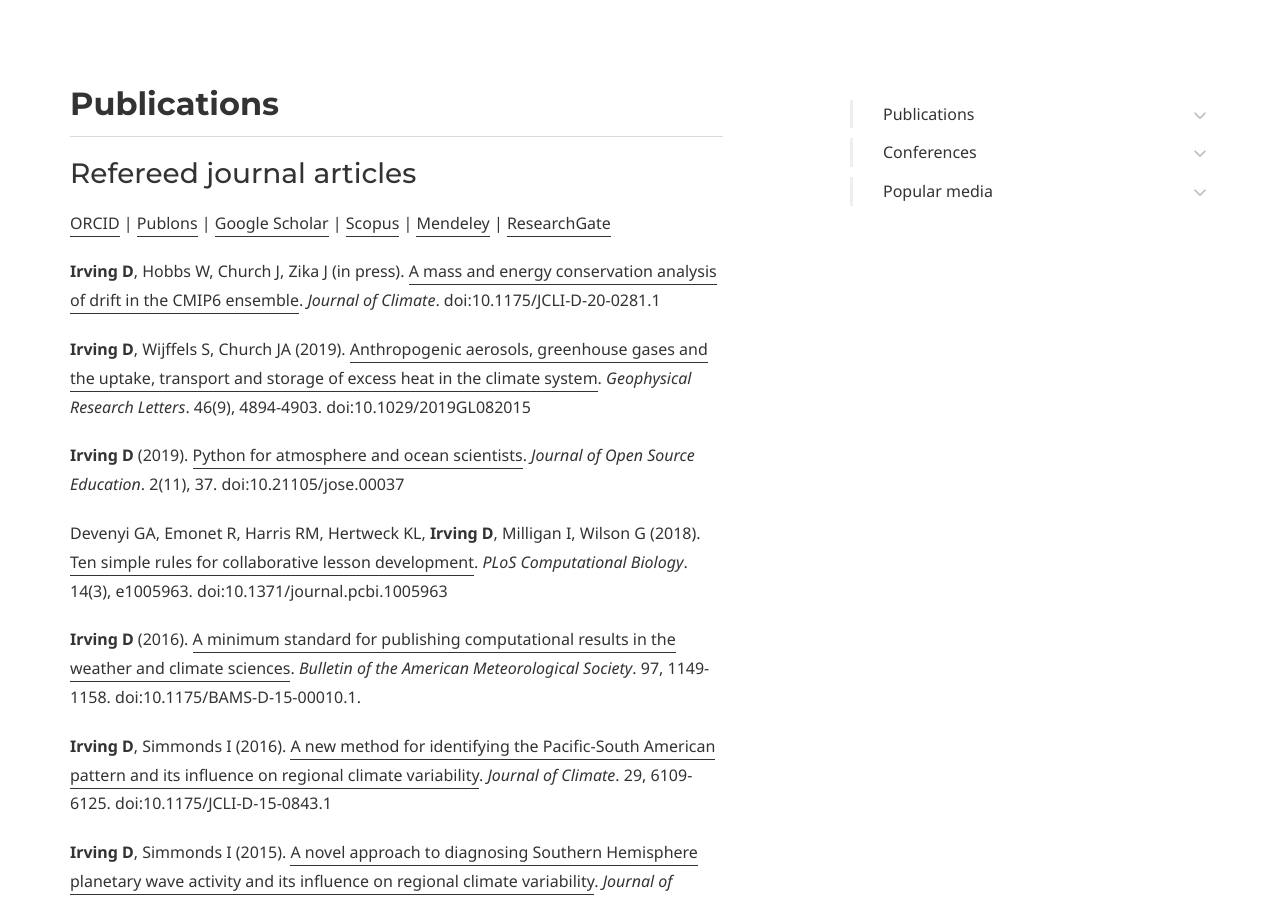
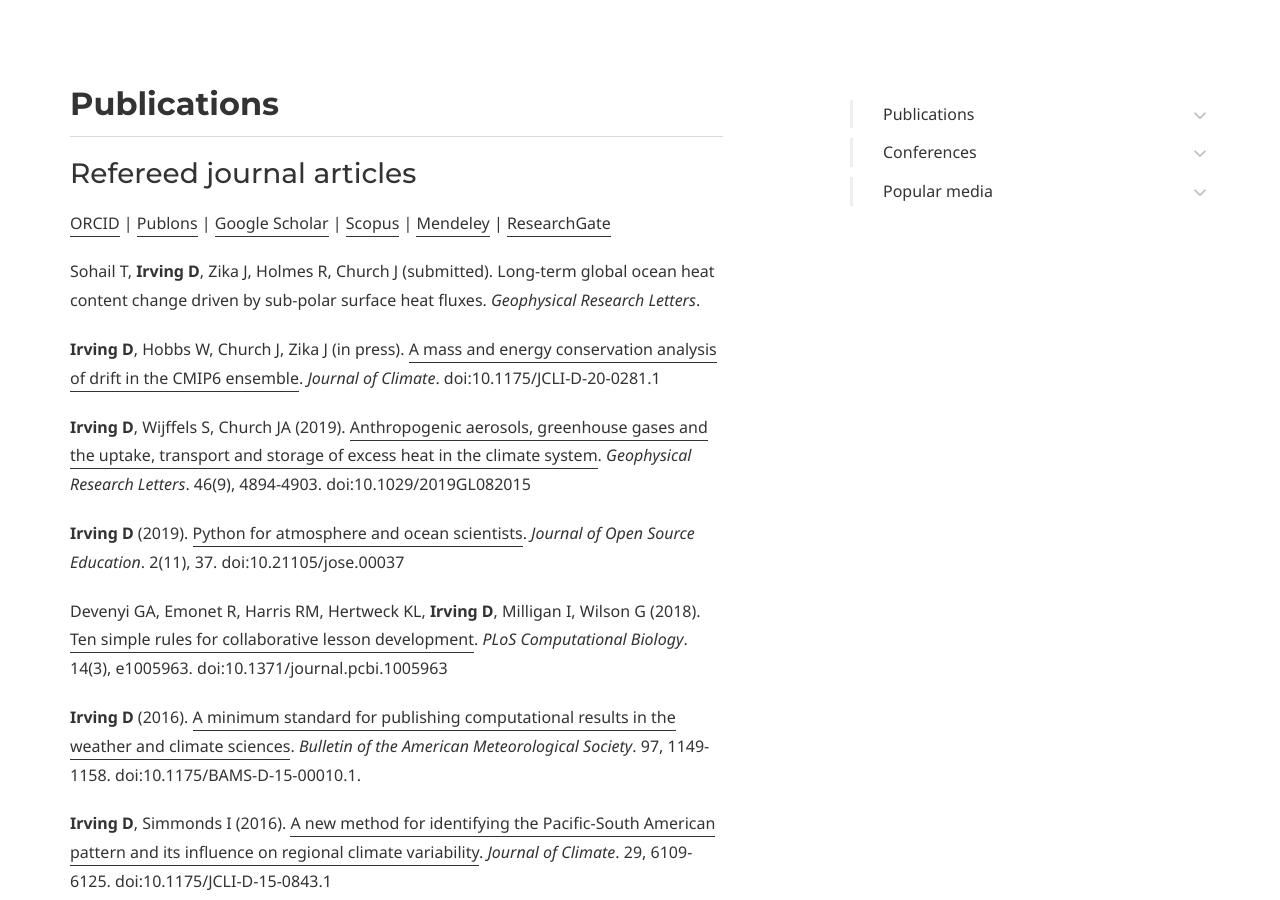
Before and after one commit to DamienIrving/damienirving.github.io, a Jekyll site: the page built from publications.md, in a window 1280 px wide and 900 px high, scrolled down 614 px. Built offline with Jekyll 4.4.1, drawn with Linux system fonts in a browser that asks for light colours; some web fonts are replaced.

Commit message:
Update publications.md

```diff
--- a/publications.md
+++ b/publications.md
@@ -27,6 +27,8 @@ page_nav:
 [Publons](https://publons.com/researcher/1172495/damien-irving/) | [Google Scholar](https://scholar.google.com/citations?user=Vo2Du7sAAAAJ&hl=en&oi=sra) | [Scopus](https://www.scopus.com/authid/detail.uri?authorId=36634371000) |
 [Mendeley](https://www.mendeley.com/profiles/damien-irving/) |
 [ResearchGate](https://www.researchgate.net/profile/Damien_Irving)
+
+Sohail T, **Irving D**, Zika J, Holmes R, Church J (submitted). Long-term global ocean heat content change driven by sub-polar surface heat fluxes. *Geophysical Research Letters*.
 
 **Irving D**, Hobbs W, Church J, Zika J (in press). [A mass and energy conservation analysis of drift in the CMIP6 ensemble](https://journals.ametsoc.org/jcli/article/doi/10.1175/JCLI-D-20-0281.1/). *Journal of Climate*. doi:10.1175/JCLI-D-20-0281.1
 
```
